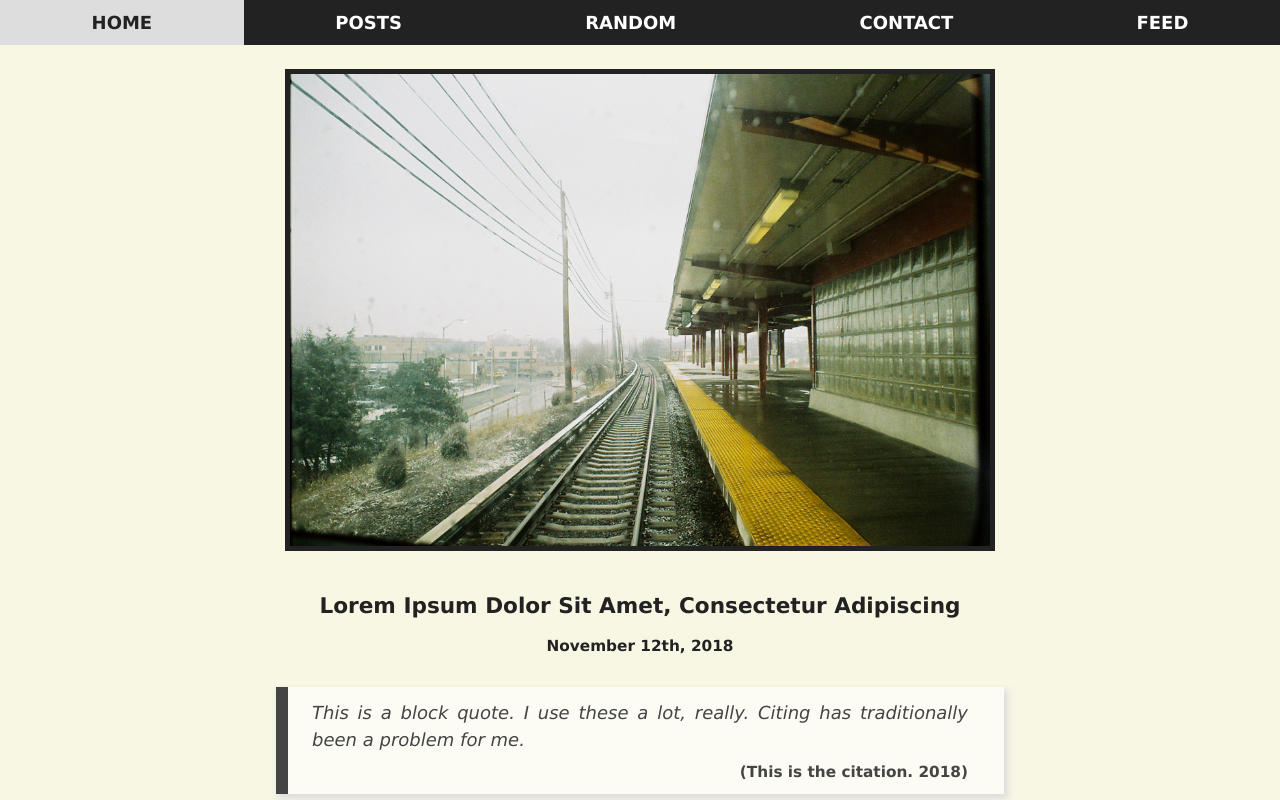
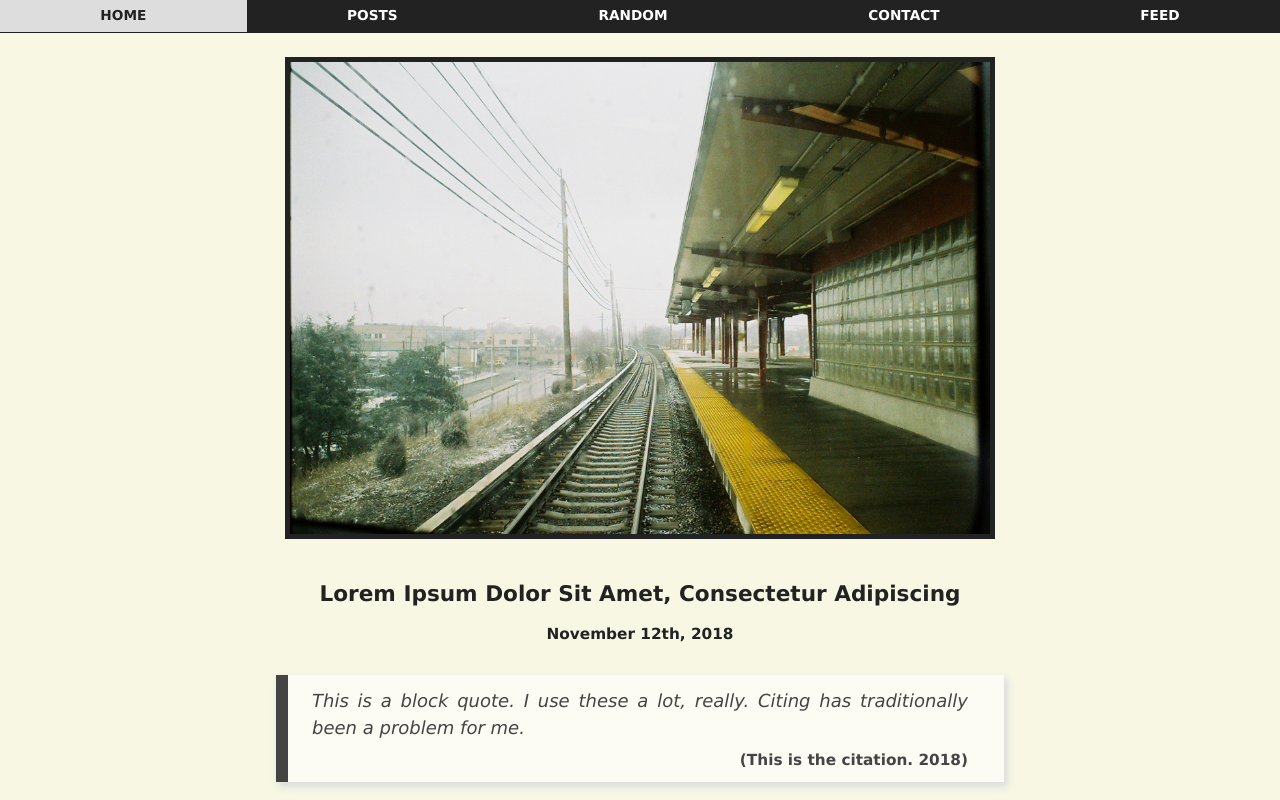
Before and after one commit to Erik-Codeblind/SiOJekyll, a website: page src/index.html in a window 1280 px wide. Shown: the top 800 px of the page. Drawn offline with nearby package versions, Linux system fonts and the light colour scheme.

Commit message:
Add more fussing with nav styles

```diff
--- a/src/sass/layout/_nav-main.scss
+++ b/src/sass/layout/_nav-main.scss
@@ -3,12 +3,14 @@
 nav {
   background: $black;
   list-style: none;
-  margin: 0;
+  margin: 0 auto;
   padding: 0;
   display: flex;
-  justify-content: space-evenly;
+  justify-content: center;
   text-transform: uppercase;
   font-family: $sans;
+  font-size: .85rem;
+  border-bottom: 1px solid $black;
 
   a {
     flex-grow: 1;
@@ -32,6 +34,8 @@ nav {
 
     // When the screen is wide enough, show the extended menu items and hide the "more..." tab.
     @media only screen and (min-width: 480px) {
+      flex-grow: 1;
+
       &.contact,
       &.feed {
         display: block;
@@ -63,3 +67,13 @@ nav.expanded {
     }
   }
 }
+
+
+@media only screen and (min-width: 480px) {
+  nav {
+    a {
+      font-size: .76rem;
+      line-height: 1.76rem;
+    }
+  }
+}
```
Also changed, not shown: src/assets/css/styles.css, 1 other file.
